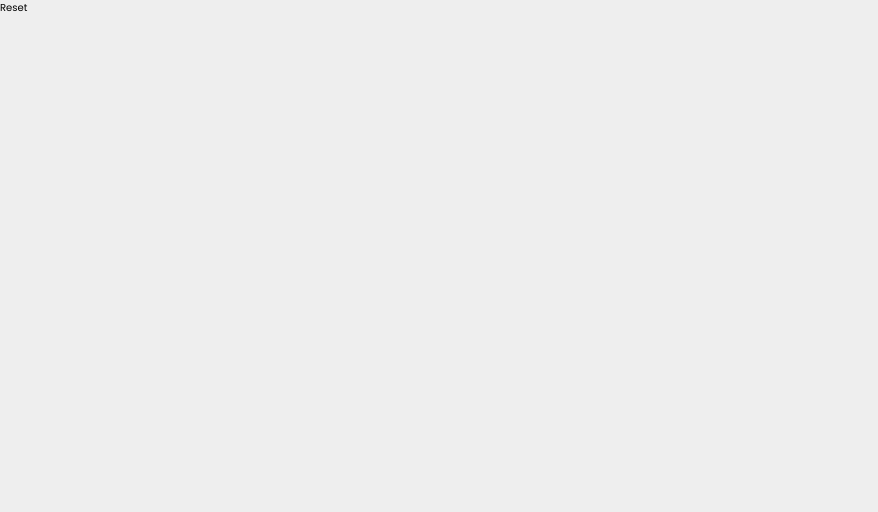
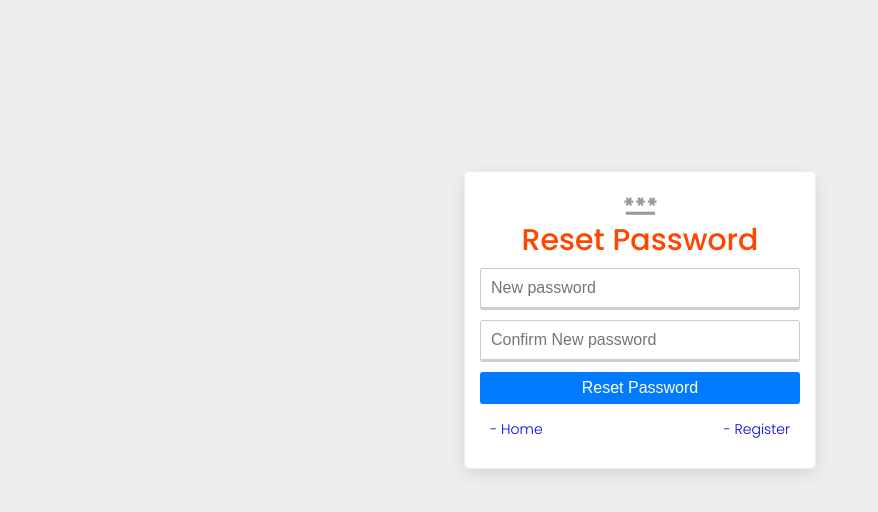
Before and after one commit to edesuccess54/pinvent-app, a React (Create React App) app in the folder frontend/: page /resetpassword/1 in a window 1280 px wide. Shown: the top 512 px of the page, without its empty margins (0-878 px from the left). Built offline with nearby package versions, Linux system fonts and the light colour scheme; the HTML template or start-up script is replaced by a standard one.

Commit message:
cereated reset comp

```diff
--- a/frontend/src/pages/auth/Reset.js
+++ b/frontend/src/pages/auth/Reset.js
@@ -1,6 +1,47 @@
+import styles from './auth.module.scss'
+import { MdPassword } from 'react-icons/md'
+import Card from '../../components/card/Card'
+import { Link } from 'react-router-dom'
+
 const Reset = () => {
   return (
-    <div>Reset</div>
+    <div className= {`container ${styles.auth}`}>
+      <Card>
+        <div className={styles.form}>
+            <div className="--flex-center">
+                <MdPassword size={35} color="#999" />
+            </div>
+            <h2>Reset Password</h2>
+
+            <form>
+                <input
+                type="password"
+                placeholder='New password'
+                required
+                name="password"
+                />
+
+<               input
+                type="password"
+                placeholder='Confirm New password'
+                required
+                name="password"
+                />
+
+                <button type='submit' className='--btn --btn-primary --btn-block'>Reset Password</button>
+
+                <div className={styles.links}>
+                    <p>
+                        <Link to="/">- Home</Link>
+                    </p>
+                    <p>
+                        <Link to="/login">- Register</Link>
+                    </p>
+                </div>
+            </form>
+        </div>
+      </Card>
+    </div>
   )
 }
 
```
